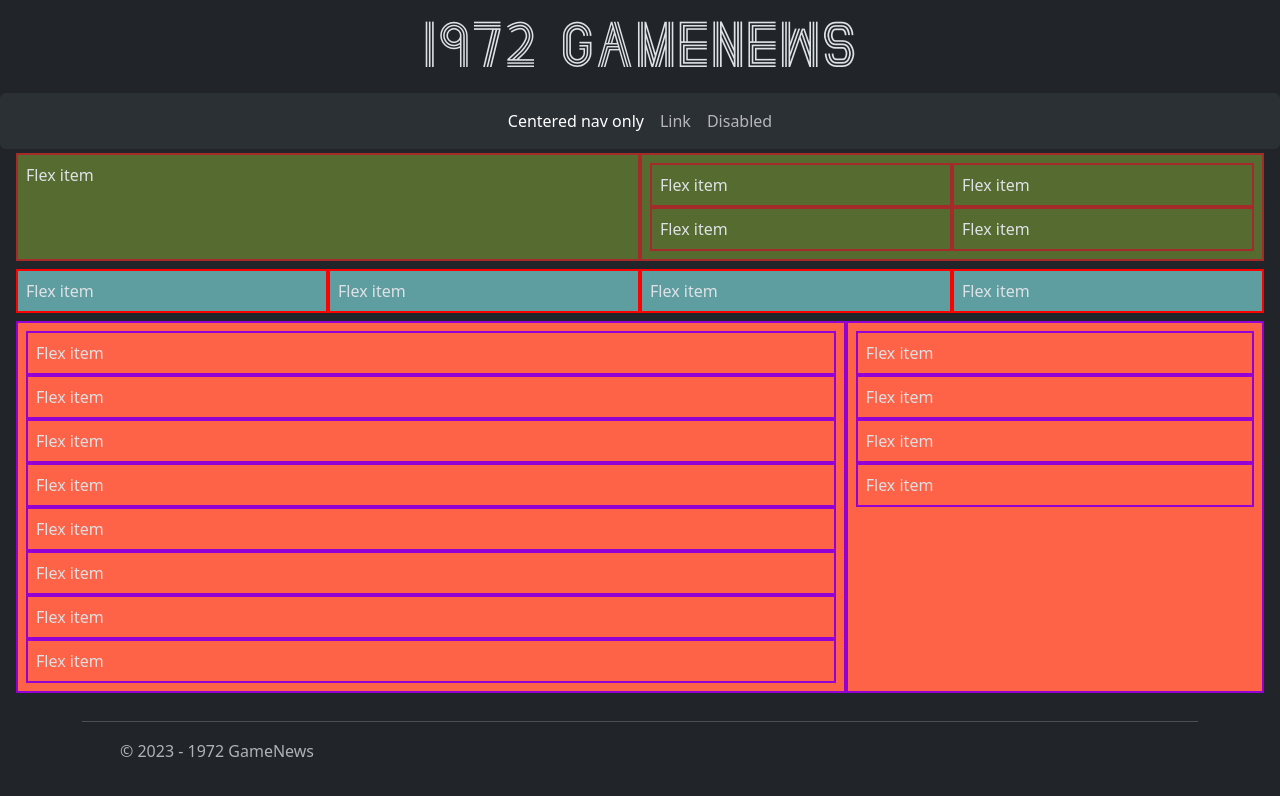
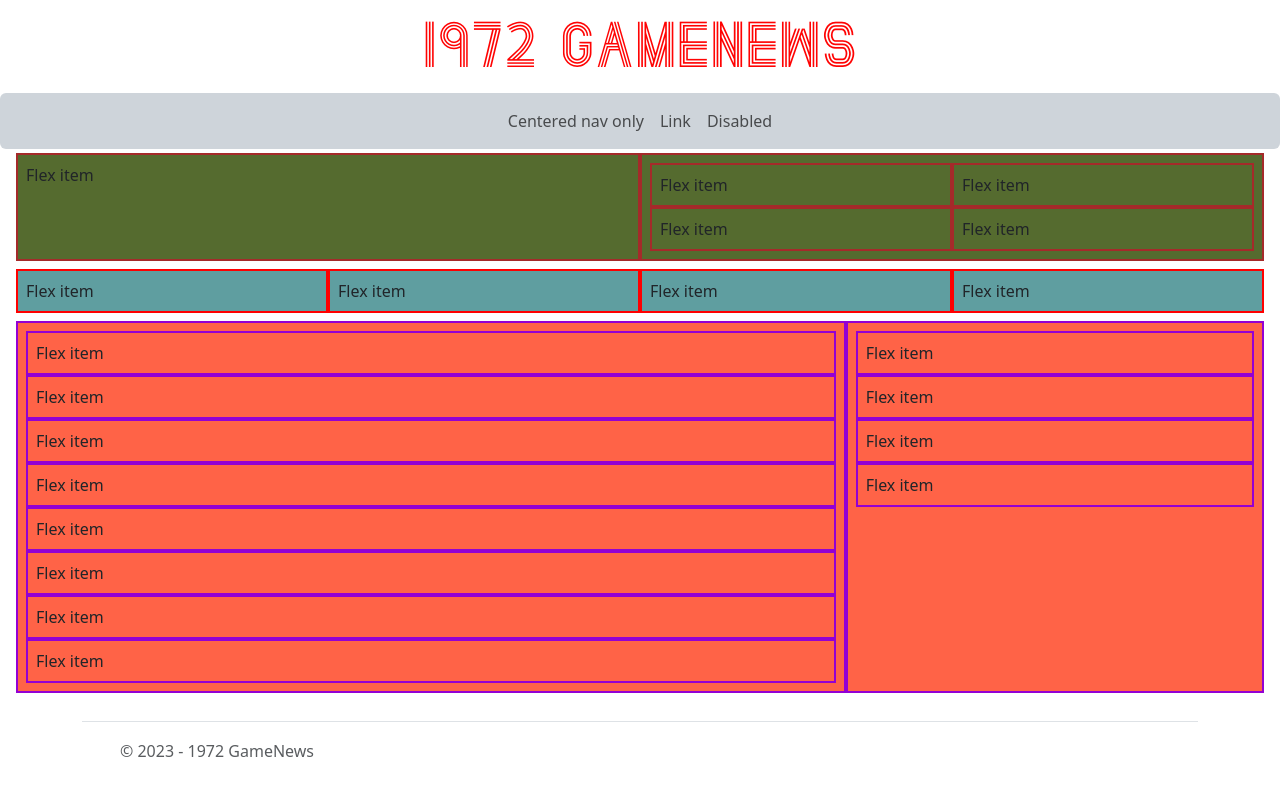
Before and after one commit to PatrickCosta7/1972_GameNews, a plain HTML site: page index.html in a window 1280 px wide. Drawn offline with nearby package versions, Linux system fonts and the light colour scheme.

Commit message:
Update 01 - 23052023

```diff
--- a/assets/css/styles.css
+++ b/assets/css/styles.css
@@ -7,7 +7,10 @@
     text-align: center;
     font-family: paralines;
     font-size: 4em;
+    color: #FF0303;
 }
+
+/* .navbar-custom {} */
 
 .main_news{
     background-color: darkolivegreen;
--- a/index.html
+++ b/index.html
@@ -1,5 +1,5 @@
 <!DOCTYPE html>
-<html lang="pt-br"  data-bs-theme="dark">
+<html lang="pt-br">
 <head>
     <meta charset="UTF-8">
     <meta http-equiv="X-UA-Compatible" content="IE=edge">
@@ -17,7 +17,7 @@
     </section>
 
     <!-- Navbar -->
-    <nav class="navbar navbar-expand-lg bg-body-tertiary rounded" aria-label="Twelfth navbar example">
+    <nav class="navbar navbar-expand-lg bg-body-tertiary rounded bg-dark-subtle" aria-label="Twelfth navbar example">
       <div class="container-fluid">
         <button class="navbar-toggler" type="button" data-bs-toggle="collapse" data-bs-target="#navbarsExample10" aria-controls="navbarsExample10" aria-expanded="false" aria-label="Toggle navigation">
           <span class="navbar-toggler-icon"></span>
@@ -26,7 +26,7 @@
         <div class="collapse navbar-collapse justify-content-md-center" id="navbarsExample10">
           <ul class="navbar-nav">
             <li class="nav-item">
-              <a class="nav-link active" aria-current="page" href="#">Centered nav only</a>
+              <a class="nav-link" aria-current="page" href="#">Centered nav only</a>
             </li>
             <li class="nav-item">
               <a class="nav-link" href="#">Link</a>
```
Also changed, not shown: 1 other file.
